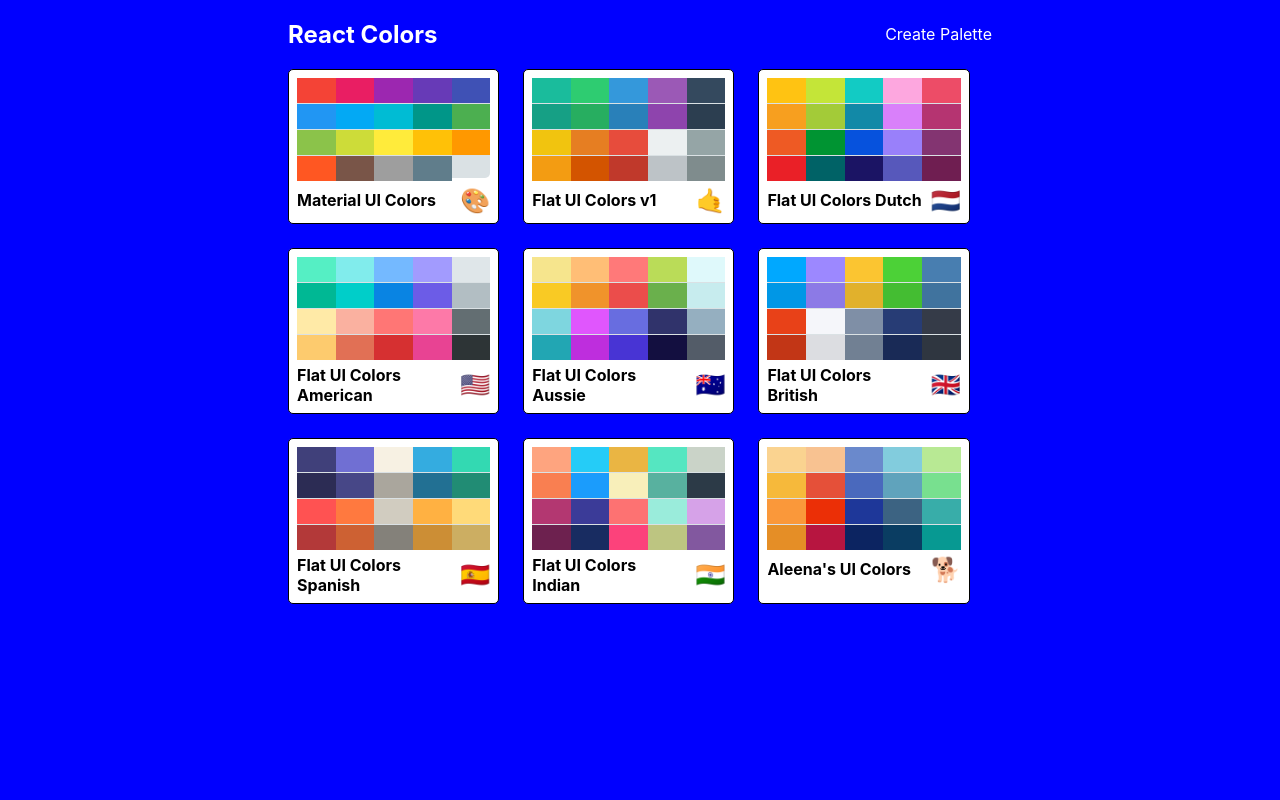
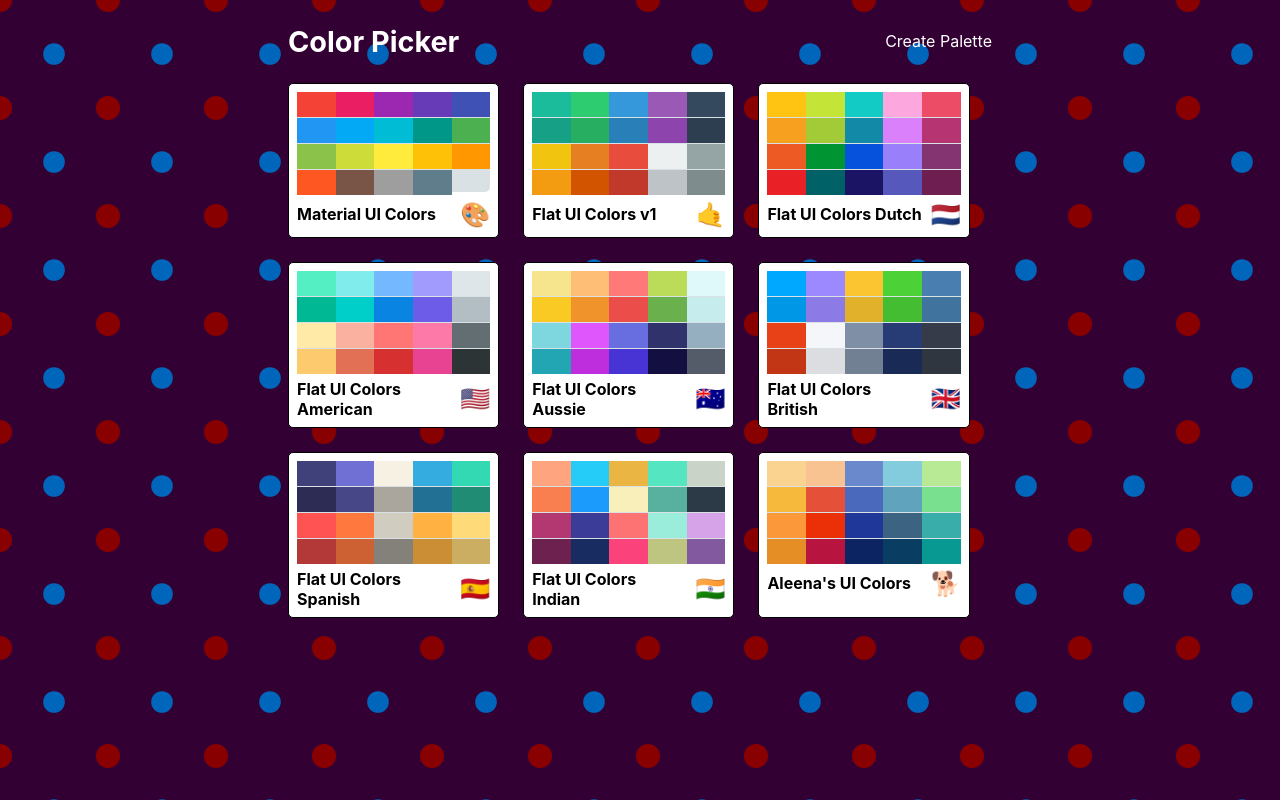
Before and after one commit to arafhossain/color-picker, a React (Create React App) app: page / in a window 1280 px wide. Built offline with nearby package versions, Linux system fonts and the light colour scheme.

Commit message:
Added svg background and more palette List styling

```diff
--- a/src/PaletteList.js
+++ b/src/PaletteList.js
@@ -13,7 +13,7 @@ class PaletteList extends Component {
       <div className={classes.root}>
         <div className={classes.container}>
           <nav className={classes.nav}>
-            <h2>React Colors</h2>
+            <h2 className={classes.title}>Color Picker</h2>
             <Link to="/palette/new">Create Palette</Link>
           </nav>
           <div className={classes.palettes}>
--- a/src/styles/PaletteListStyles.js
+++ b/src/styles/PaletteListStyles.js
@@ -1,13 +1,18 @@
-import sizes from './sizes'
+import sizes from "./sizes";
+import bg from "./bg.svg";
 
 export default {
   root: {
-    backgroundColor: "blue",
     height: "100vh",
     overflow: "scroll",
     display: "flex",
     alignItems: "flex-start",
-    justifyContent: "center"
+    justifyContent: "center",
+    backgroundColor: "#330033",
+    backgroundImage: `url(${bg})`
+  },
+  title:{
+    fontSize: '1.8rem'
   },
   container: {
     width: "55%",
@@ -15,12 +20,12 @@ export default {
     alignItems: "flex-start",
     flexDirection: "column",
     flexWrap: "wrap",
-    [sizes.down('md')] : {
-      width: '70%'
+    [sizes.down("md")]: {
+      width: "70%"
     },
-    [sizes.down('xs')] : {
-      width: '60%'
-    },
+    [sizes.down("xs")]: {
+      width: "60%"
+    }
   },
   nav: {
     display: "flex",
@@ -36,12 +41,12 @@ export default {
     display: "grid",
     gridTemplateColumns: "repeat(3, 30%)",
     gridGap: "1.5rem",
-    [sizes.down('sm')] : {
-      gridTemplateColumns: "repeat(2, 50%)",
+    [sizes.down("sm")]: {
+      gridTemplateColumns: "repeat(2, 50%)"
     },
-    [sizes.down('xs')] : {
+    [sizes.down("xs")]: {
       gridTemplateColumns: "repeat(1, 100%)",
-      gridGap: "1rem",
-    },
+      gridGap: "1rem"
+    }
   }
 };
```
Also changed, not shown: src/styles/bg.svg (added).
